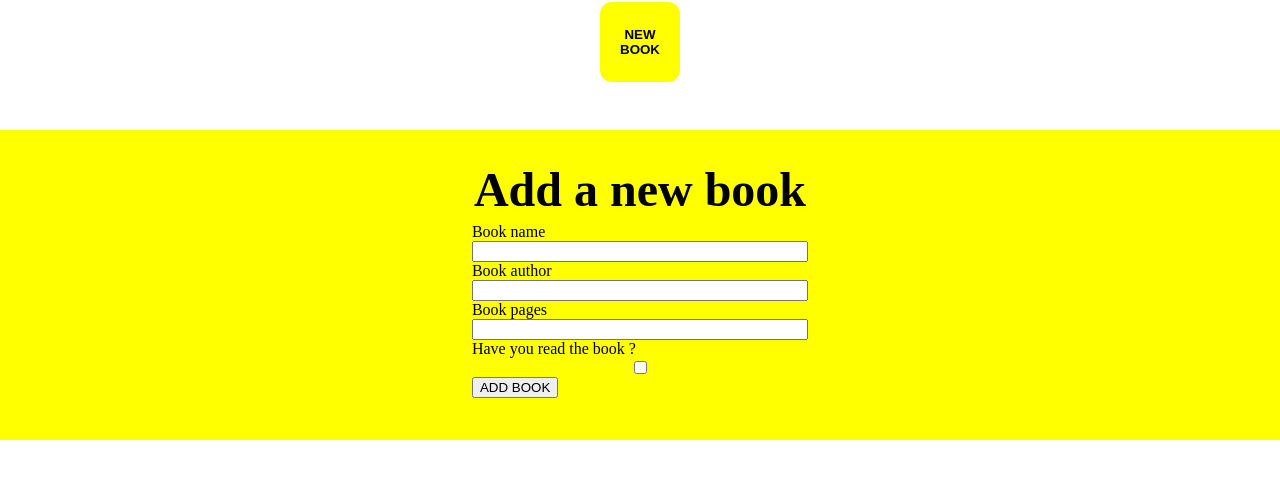
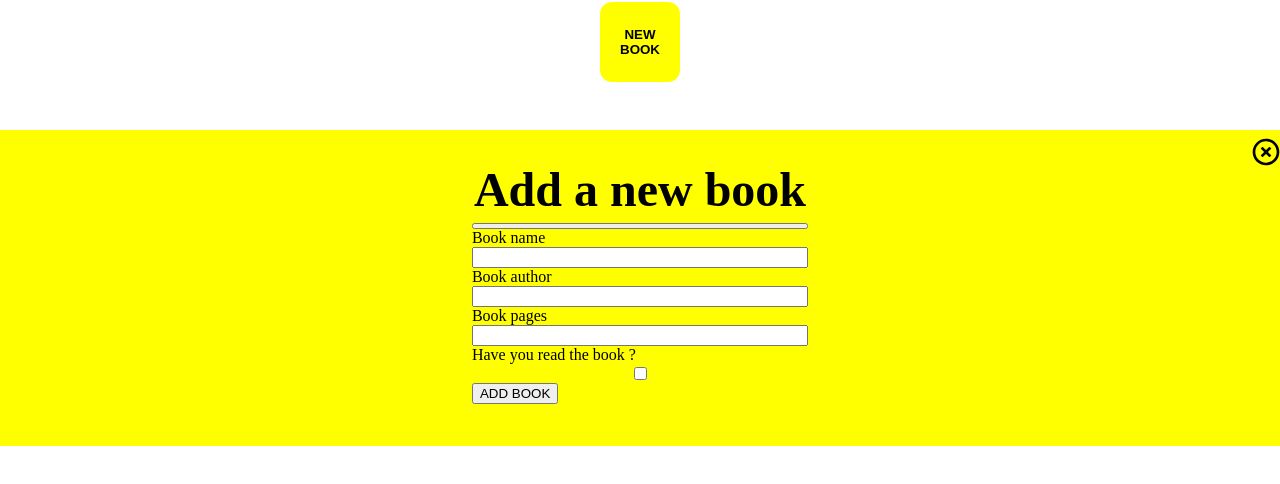
Before and after one commit to felipe-amorim21/Library, a plain HTML site: page index.html in a window 1280 px wide. Both pictures are taken after a click on the button "NEW BOOK". Shown: the part 58-542 px from the top of the page. Drawn offline with Linux system fonts and the light colour scheme.

Commit message:
Created form close button

```diff
--- a/index.html
+++ b/index.html
@@ -14,6 +14,9 @@
     <div class="bookForm">
         <form action="">
             <fieldset>
+                <button>
+                    <img src="./assets/close-circle-outline.svg" alt="Close button" class="close">
+                </button>
                 <legend>Add a new book</legend>
                 <label for="bookname">Book name</label>
                 <input type="text" name="book_name" id="bookname">
--- a/index.js
+++ b/index.js
@@ -3,11 +3,17 @@ const bookGrid = document.getElementById('bookGrid')
 const btn  = document.getElementById('btn')
 const formbtn = document.getElementById('formbtn')
 const bookform = document.querySelector('form')
+const closebtn = document.getElementsByClassName('close')
 
 btn.addEventListener('click', function(){
 
     bookform.style.display = 'flex'
     bookGrid.style.display = 'none'
+})
+
+closebtn.addEventListener('click', function(){
+    bookform.style.display = 'none'
+    bookGrid.style.display = 'grid'
 })
 
 formbtn.addEventListener('click', function(e){
--- a/style.css
+++ b/style.css
@@ -61,3 +61,10 @@ fieldset {
     height: 5rem;
     border-radius: 15%;
 }
+
+.close {
+    position: absolute;
+    right: -0.1rem;
+    margin-top: -5.625rem;
+    width: 2rem;
+}
```
Also changed, not shown: assets/close-circle-outline.svg (added).
